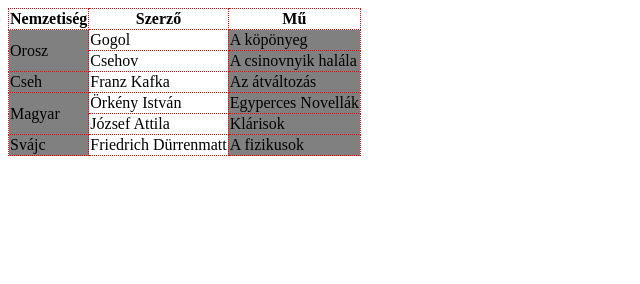
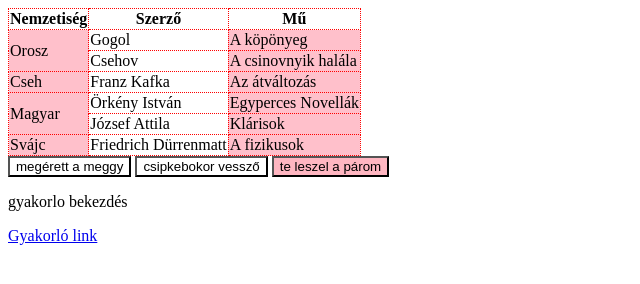
Before and after one commit to SzalkaiKrisztian/javascript_func, a plain HTML site: page table_row/index.html in a window 1280 px wide. Shown: the whole page, without its empty margins (0-640 px from the left). Drawn offline with Linux system fonts and the light colour scheme.

Commit message:
ora vege

```diff
--- a/table_row/index.html
+++ b/table_row/index.html
@@ -48,7 +48,13 @@
             </tr>
         </tbody>
     </table>
-
+    <div id="gyakorlas">
+        <button>megérett a meggy</button>
+        <button>csipkebokor vessző</button>
+        <button>te leszel a párom</button>
+        <p>gyakorlo bekezdés</p>
+    </div>
+    <a href="Google.com" target="_blank">Gyakorló link</a>
 </body>
 
 </html>
--- a/table_row/styles.css
+++ b/table_row/styles.css
@@ -3,5 +3,30 @@ table, thead, tbody,tr,td,th{
     border-collapse: collapse;
 }
 tr td:nth-last-child(1), td:nth-last-child(3){
-    background-color: grey;
+    background-color: pink;
 }
+button:has(+p){
+    background-color: lightpink;
+}
+button:has(+button){
+    background-color: white;
+}
+#gyakorlas:has(+a:hover) button{
+    color: pink;
+}
+
+tbody tr:not(:has(td[rowspan]))+tr:not(:has(td[rowspan])):hover td{
+    background-color: magenta;
+}
+tr:has(td[rowspan]):hover td{
+    background-color: magenta;
+}
+tr:has(td[rowspan]):hover +tr td{
+    background-color: magenta;
+}
+tr:has(td[rowspan]):has(+tr:hover) td{
+    background-color: magenta;
+}
+tr:has(td[rowspan])+tr:hover td{
+    background-color: magenta;
+}
```
